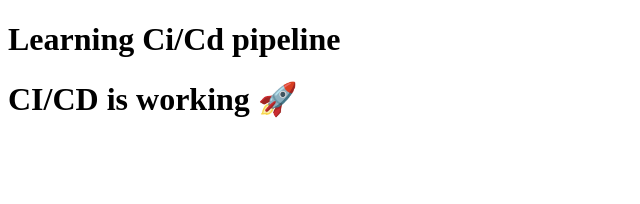
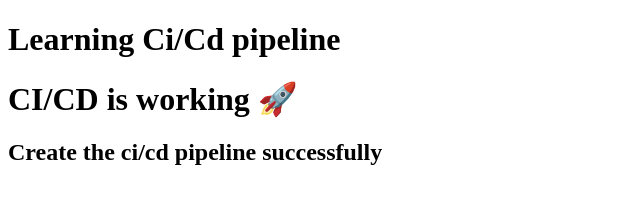
Before and after one commit to Work-Satyam1/Github-Action-Demo, a plain HTML site: page index.html in a window 1280 px wide. Shown: the whole page, without its empty margins (0-640 px from the left). Drawn offline with Linux system fonts and the light colour scheme.

Commit message:
Flow created

```diff
--- a/index.html
+++ b/index.html
@@ -8,5 +8,6 @@
 <body>
     <h1>Learning Ci/Cd pipeline </h1>
     <h1>CI/CD is working 🚀</h1>
+    <h2>Create the ci/cd pipeline successfully </h2>
 </body>
 </html>
```
